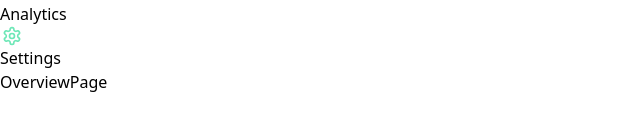
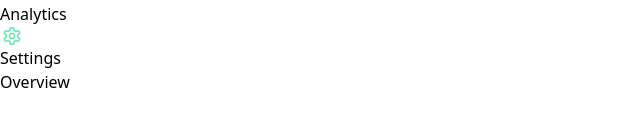
Before and after one commit to nicholasndolo/react-admin-dashboard, a React (Vite) app: page / in a window 1280 px wide. Shown: the part 268-398 px from the top of the page, without its empty margins (0-640 px from the left). Built offline with nearby package versions, Linux system fonts and the light colour scheme.

Commit message:
feat: add reusable Header component

```diff
--- a/src/components/Sidebar.jsx
+++ b/src/components/Sidebar.jsx
@@ -4,7 +4,7 @@
 import { Link } from 'react-router-dom'
 
 const SIDEBAR_ITEMS = [
-  {name: 'Overview', icon:BarChart2, color:'#6366f1', href: '/products'},
+  {name: 'Overview', icon:BarChart2, color:'#6366f1', href: '/'},
   {name: 'Products', icon:ShoppingBag, color:'#8B5CF6', href: '/products'},
   {name: 'Users', icon:Users, color:'#EC4899', href: '/users'},
   {name: 'Sales', icon:DollarSign, color:'#10B981', href: '/sales'},
--- /dev/null
+++ b/src/components/common/Header.jsx
@@ -0,0 +1,14 @@
+import React from 'react'
+
+const Header = ({title}) => {
+  return (
+    <header className='bg-gray-800 bg-opacity-50 backdrop-blur-md shadow-lg border-b border-gray-700'>
+      <div className='max-w-7xl mx-auto py-4 px-4 sm:px-6 lg:px-8'>
+        <h1 className='text-2xl font-semibold text-gray-100'>
+          {title}</h1>
+      </div>
+    </header>
+  )
+}
+
+export default Header
--- a/src/pages/OverviewPage.jsx
+++ b/src/pages/OverviewPage.jsx
@@ -1,8 +1,12 @@
 import React from 'react'
+import Header from '../components/common/Header'
 
 const OverviewPage = () => {
   return (
-    <div>OverviewPage</div>
+    <div className='flex-1 overflow-auto relative z-10'>
+      <Header title="Overview"/>
+
+    </div>
   )
 }
 
```
